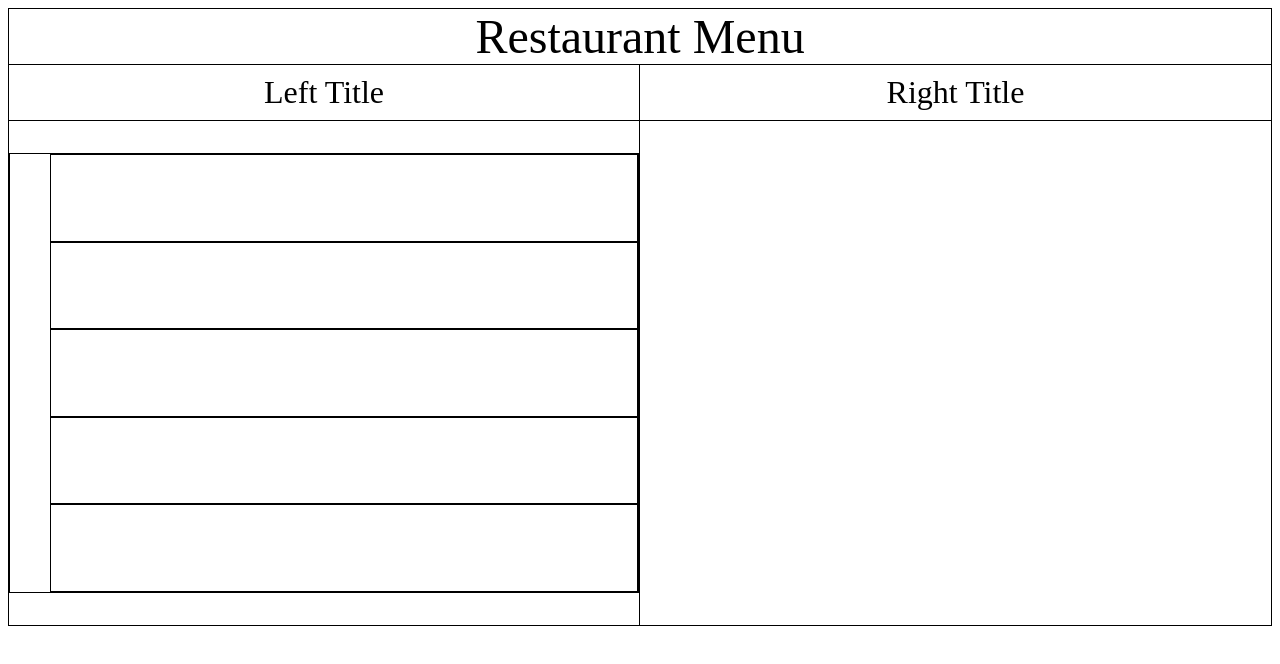
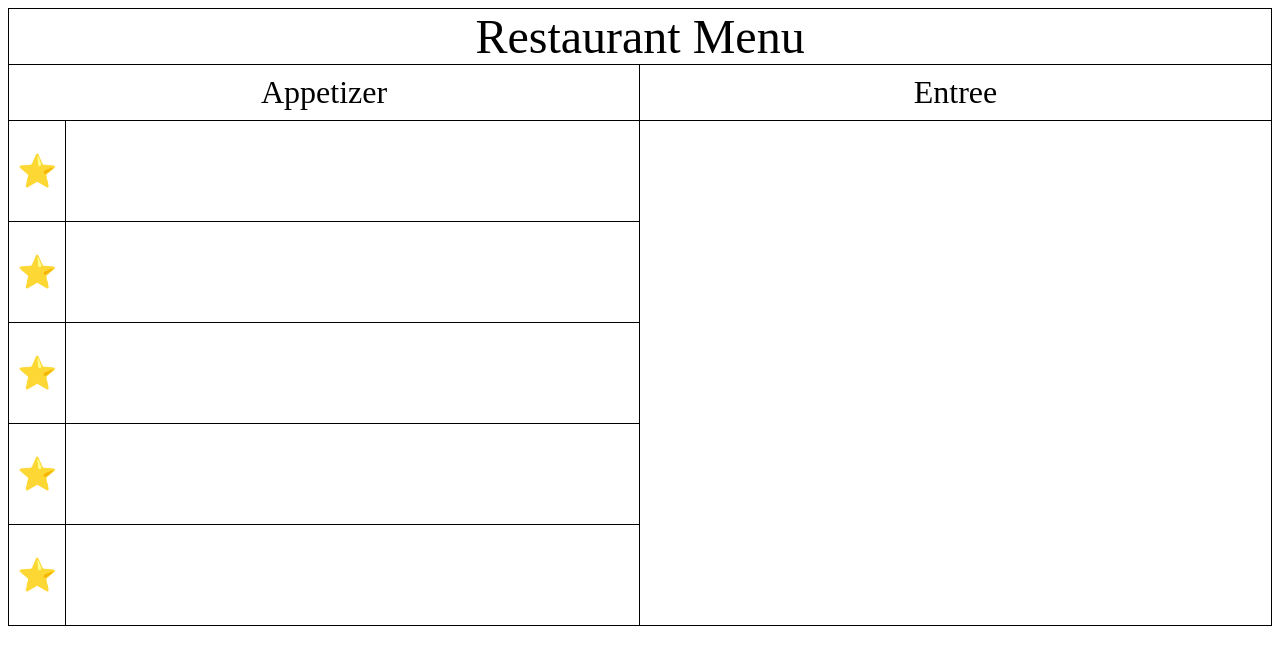
Before and after one commit to cultelise/rest-page, a website with bundled scripts: page dist/index.html in a window 1280 px wide. Built offline with nearby package versions, Linux system fonts and the light colour scheme.

Commit message:
Style list

```diff
--- a/src/init.js
+++ b/src/init.js
@@ -1,36 +1,37 @@
 const content = document.getElementById('content'),
   divElements = [];
 
-const listFactory = (type, listItemNumber) => {
+const listFactory = (type, listItemNumber, className) => {
+  let counter = 0;
   if (type === 'unordered'.toLowerCase()) {
     const unorderedList = document.createElement('ul');
-    let counter = 0;
     while (counter < listItemNumber) {
       const listItem = document.createElement('li');
       listItem.id = `li${counter + 1}`;
+      listItem.className = className
       unorderedList.appendChild(listItem);
       counter++;
     } return unorderedList;
   } else {
       const orderedList = document.createElement('ol');
-      let counter = 0;
       while (counter < listItemNumber) {
         const listItem = document.createElement('li');
         listItem.id = `li${counter + 1}`;
+        listItem.className = className;
         orderedList.appendChild(listItem);
         counter++;
       } return orderedList;
     }
 }
 
-const divFactory = (div, parent, text, divClass = '', addList, type, num) => {
+const divFactory = (div, parent, text, divClass = '', addList, type, num, itemClass) => {
   const createdDiv = document.createElement('div');
   createdDiv.id = div;
   createdDiv.textContent = text;
   createdDiv.className = divClass;
 
   if (addList === 'yes' || addList === true) {
-    let list = listFactory(type, num);
+    let list = listFactory(type, num, itemClass);
     createdDiv.appendChild(list);
   }
 
@@ -43,11 +44,11 @@ const
   pageBody = divFactory('pageBody', content),
   leftBody = divFactory('leftBody', pageBody.createdDiv, undefined, 'pageBodySection'),
   rightBody = divFactory('rightBody', pageBody.createdDiv, undefined, 'pageBodySection'),
-  leftTitle = divFactory('leftTitle', leftBody.createdDiv, 'Left Title'),
-  rightTitle = divFactory('rightTitle', rightBody.createdDiv, 'Right Title'),
-  leftListX = divFactory('leftList', leftBody.createdDiv, undefined, '', true, 'unordered', 5);
+  leftTitle = divFactory('leftTitle', leftBody.createdDiv, 'Appetizer'),
+  rightTitle = divFactory('rightTitle', rightBody.createdDiv, 'Entree'),
+  leftList = divFactory('leftList', leftBody.createdDiv, undefined, '', true, 'unordered', 5, 'leftListItems');
 
-  console.log(leftListX)
+  console.log(leftList)
 
 const appendDiv = (...divObject) => {
   divObject.forEach(div => {
@@ -58,4 +59,4 @@ const appendDiv = (...divObject) => {
 }
 
 
-appendDiv(pageTitle, pageBody, leftBody, rightBody, leftTitle, rightTitle, leftListX);
+appendDiv(pageTitle, pageBody, leftBody, rightBody, leftTitle, rightTitle, leftList);
--- a/src/style.css
+++ b/src/style.css
@@ -20,14 +20,12 @@
 }
 
 #pageBody {
-  display: grid;
   grid-row: 2 span 1;
   grid-template: 1fr / 1fr 1fr;
 }
 
 #rightBody,
 #leftBody {
-  display: grid;
   grid-template: 1fr 9fr / 1fr;
   font-size: 2em;
 }
@@ -43,7 +41,38 @@
   border-bottom: 1px solid black;
 }
 
-li,
+#leftList {
+  display: grid;
+}
+
+ol {
+  margin: 0px;
+  padding: 0px;
+  list-style-position: outside;
+}
+
 ul {
-  border: 1px solid black;
+  display: grid;
+  padding: 0px;
+  margin: 0px;
 }
+
+.leftListItems::before {
+  display: grid;
+  align-content: center;
+  justify-content: center;
+  content: '⭐️';
+  border-right: 1px solid black;
+}
+
+.leftListItems {
+  grid-template: 1fr / 1fr 10fr;
+  border: none;
+  border-bottom: 1px solid black;
+}
+
+
+
+#li5 {
+  border-bottom: none;
+}
```
Also changed, not shown: dist/bundle.js.
